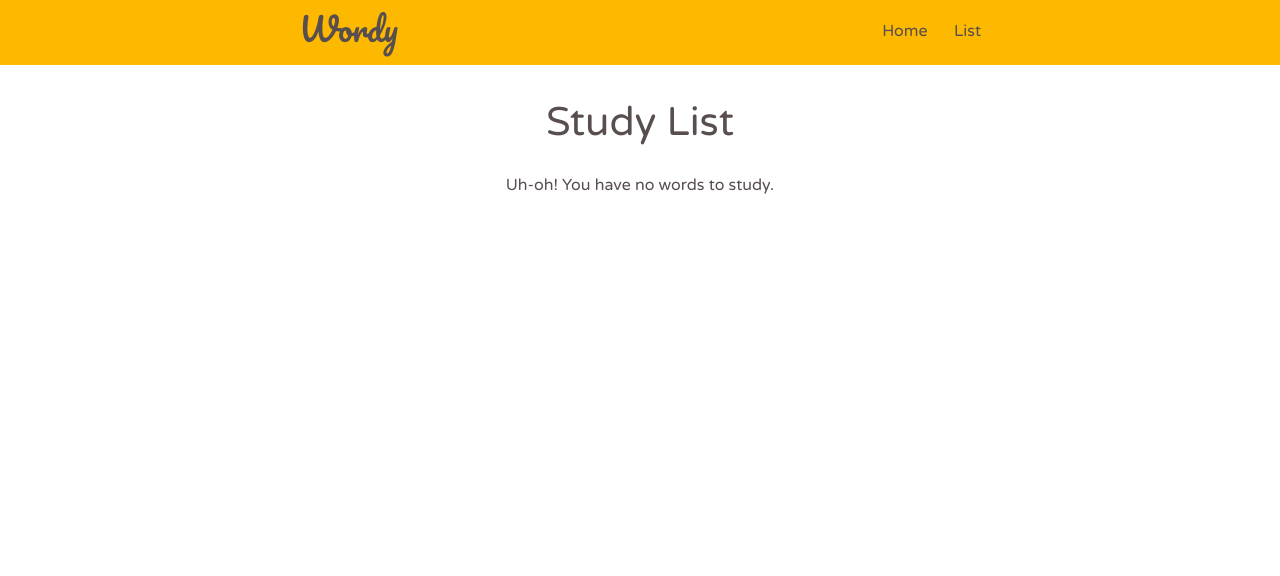
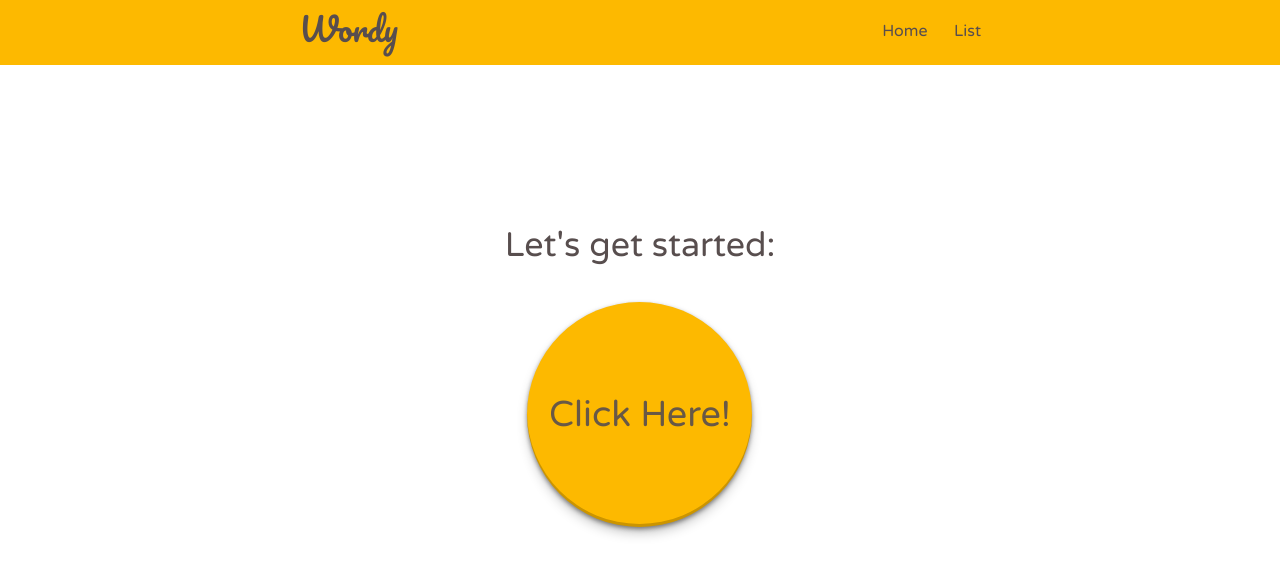
Before and after one commit to lyn-kim/wordy, a website: page index.html in a window 1280 px wide. Drawn offline with Linux system fonts and the light colour scheme.

Commit message:
change landing view to main-page

```diff
--- a/index.html
+++ b/index.html
@@ -48,7 +48,7 @@
     </div>
 
     <!-- main page with generate button -->
-    <div class="row hidden" data-view="main-page">
+    <div class="row" data-view="main-page">
       <div class="margin-auto">
         <h2 class="home-text">Let's get started:</h2>
         <div class="click-here-btn margin-auto">
@@ -82,7 +82,7 @@
 
     <!-- study list page -->
     <div class="container">
-      <div class="row" data-view="study-list">
+      <div class="row hidden" data-view="study-list">
         <div class="column-full">
           <h2 class="study-list-title">Study List</h2>
           <ul class="saved-word-list">
```
